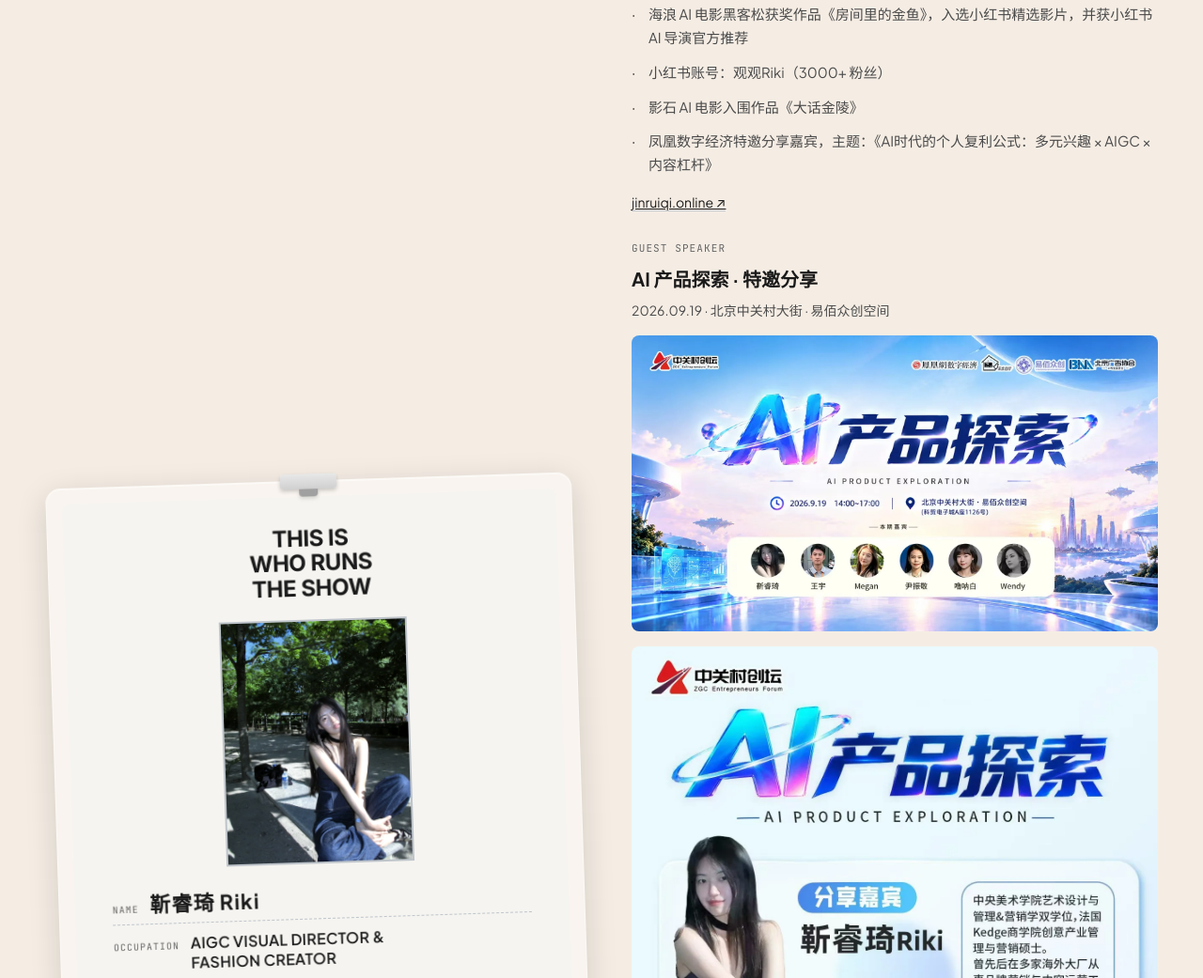
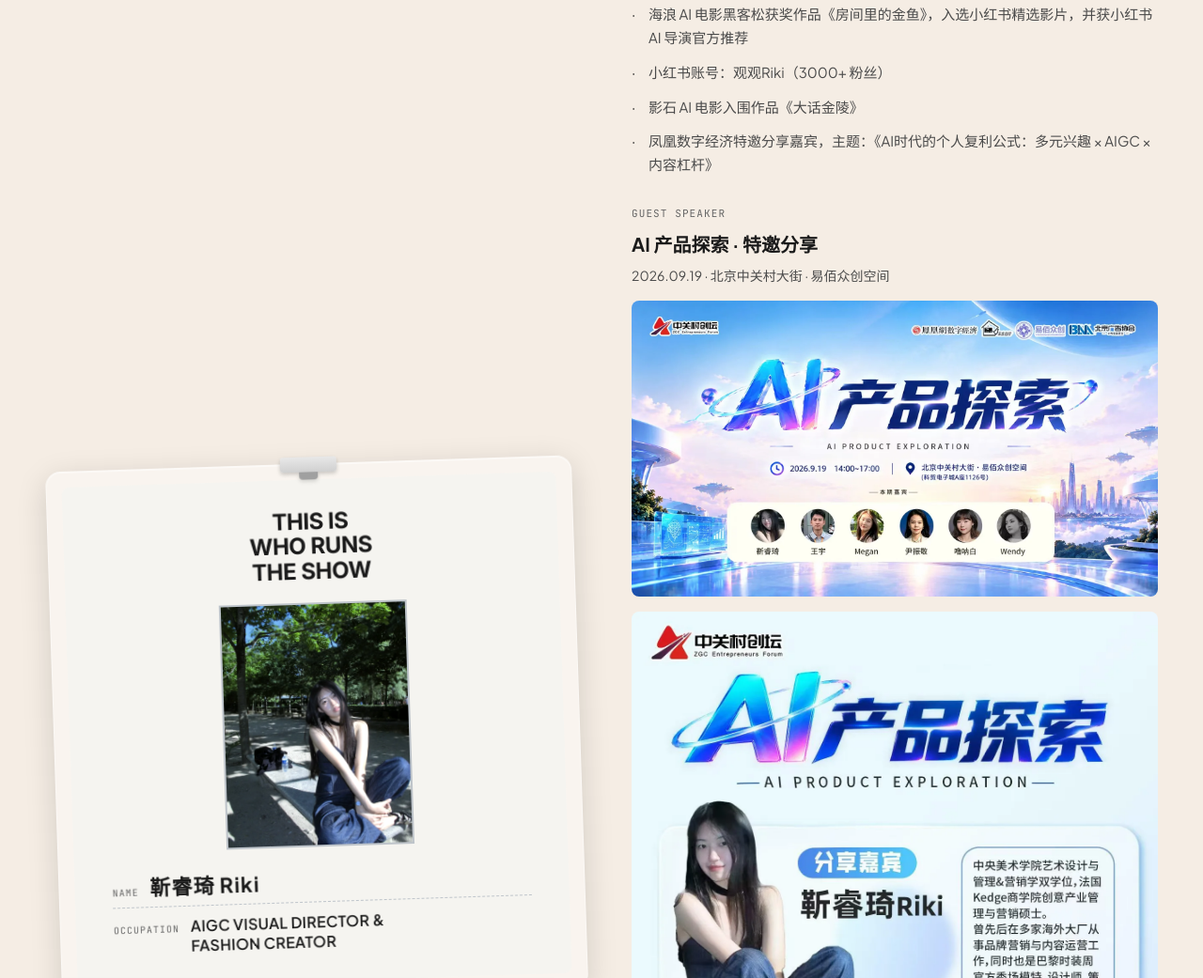
Before and after one commit to jinruiqi114-debug/ruiqi-jin-portfolio, a plain HTML site: page index.html in a window 1280 px wide. Shown: the part 1070-2111 px from the top of the page at 94% size. Drawn offline with Linux system fonts and the light colour scheme; animation ran at ten frames a second.

Commit message:
Remove redundant website link from bio

```diff
--- a/index.html
+++ b/index.html
@@ -3125,7 +3125,6 @@
           <li style="padding-left:18px;position:relative;"><span aria-hidden="true" style="position:absolute;left:0;color:var(--text-primary);">·</span>影石 AI 电影入围作品《大话金陵》</li>
           <li style="padding-left:18px;position:relative;"><span aria-hidden="true" style="position:absolute;left:0;color:var(--text-primary);">·</span>凤凰数字经济特邀分享嘉宾，主题：《AI时代的个人复利公式：多元兴趣 × AIGC × 内容杠杆》</li>
         </ul>
-        <a href="https://jinruiqi.online/" style="display:inline-block;margin-top:18px;color:var(--text-primary);font-size:14px;border-bottom:1px solid var(--border);">jinruiqi.online ↗</a>
       </div>
 
       <div style="margin-bottom:32px;">
```
